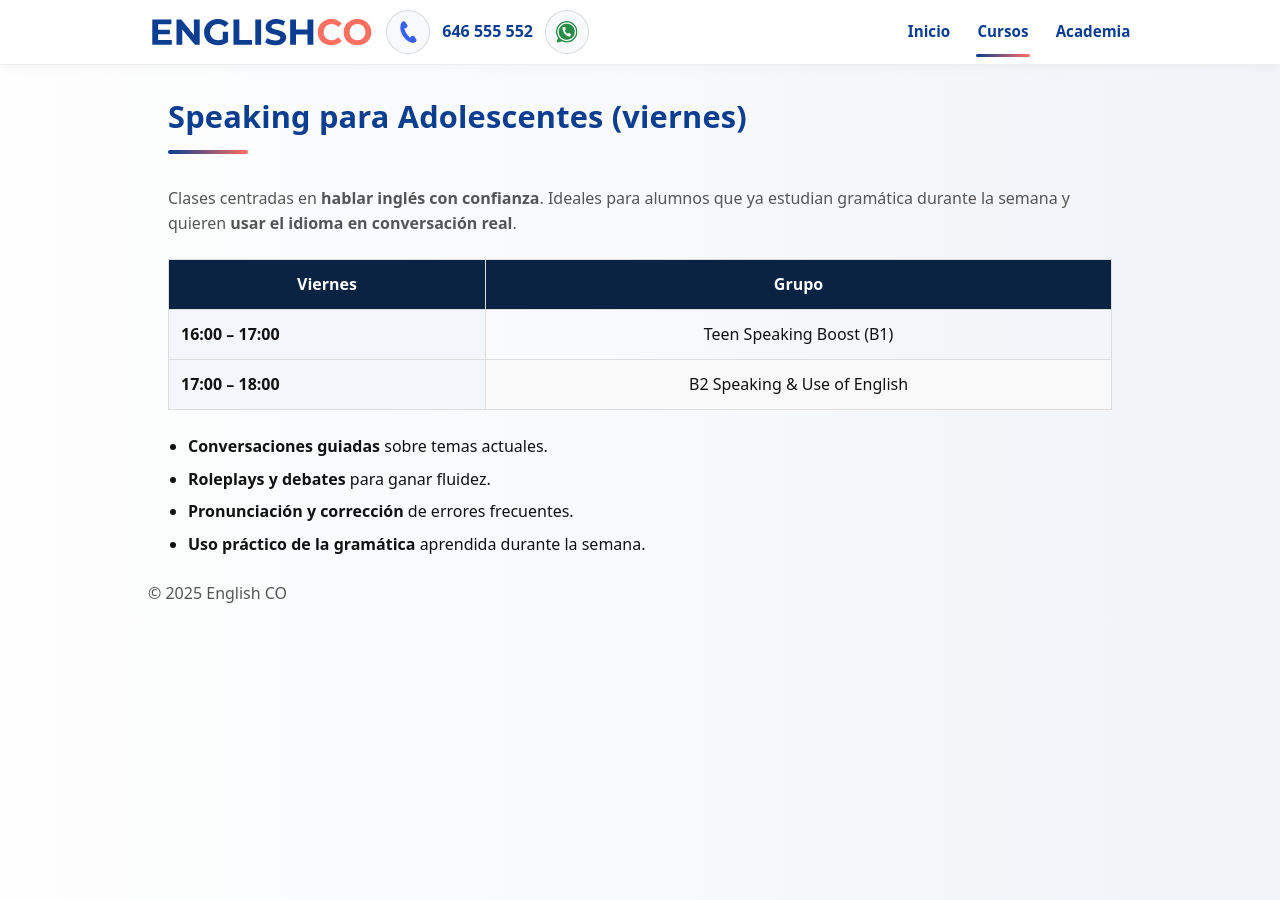
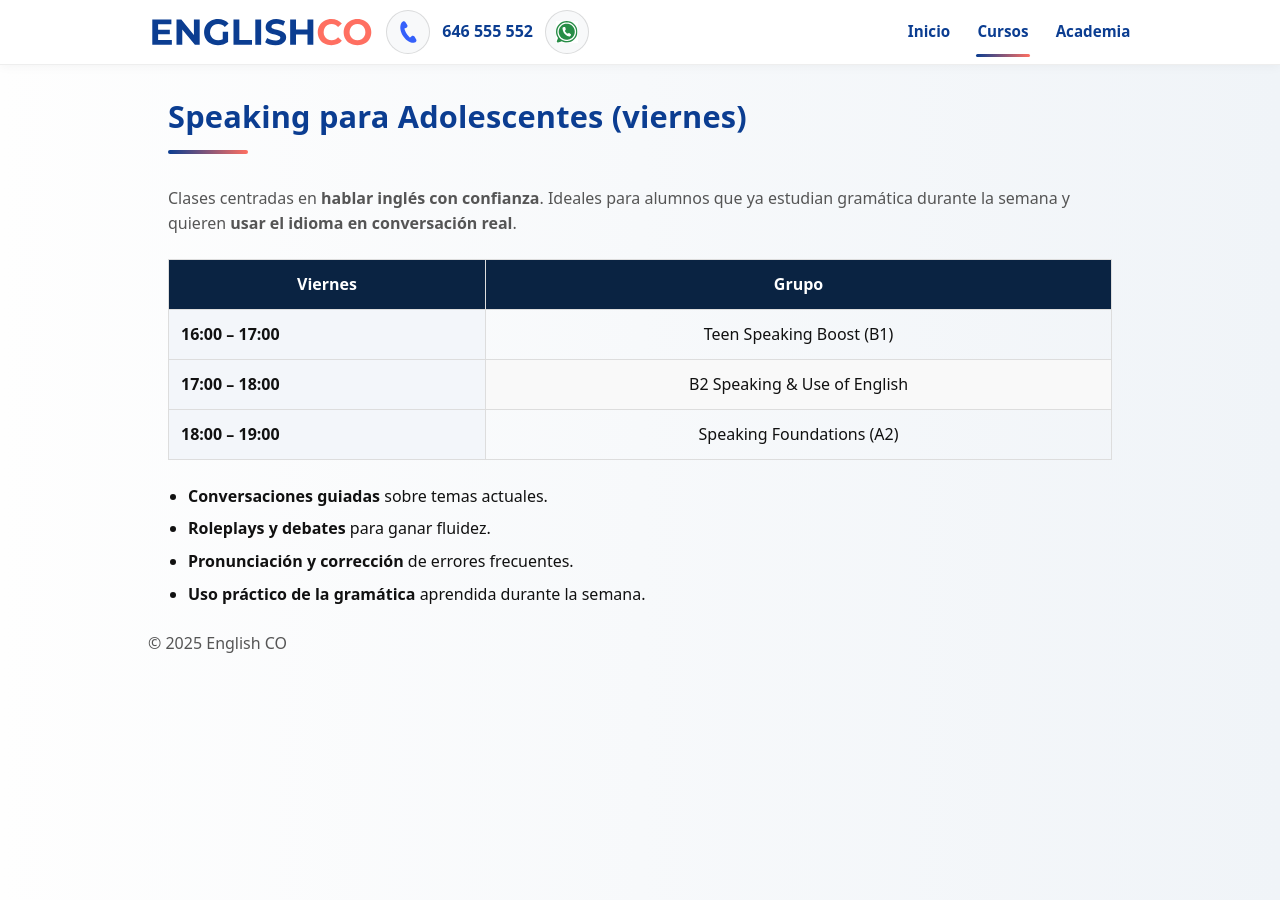
Before and after one commit to dixonbruce/englishco, a Jekyll site: the page built from speakingadolescentes.html, in a window 1280 px wide. Built offline with Jekyll 4.4.1, drawn with Linux system fonts in a browser that asks for light colours.

Commit message:
Update speakingadolescentes.html content and schedule

```diff
--- a/speakingadolescentes.html
+++ b/speakingadolescentes.html
@@ -7,7 +7,7 @@ section: "cursos"
 
 <main id="main-content">
 
- <section class="container" aria-label="Speaking para adolescentes">
+<section class="container" aria-label="Speaking para adolescentes">
   <h2>Speaking para Adolescentes (viernes)</h2>
 
   <p>
@@ -32,6 +32,10 @@ section: "cursos"
         <td>17:00 – 18:00</td>
         <td>B2 Speaking &amp; Use of English</td>
       </tr>
+      <tr>
+        <td>18:00 – 19:00</td>
+        <td>Speaking Foundations (A2)</td>
+      </tr>
     </tbody>
   </table>
 
@@ -45,5 +49,4 @@ section: "cursos"
 </section>
 
 
-
 </main>
```
